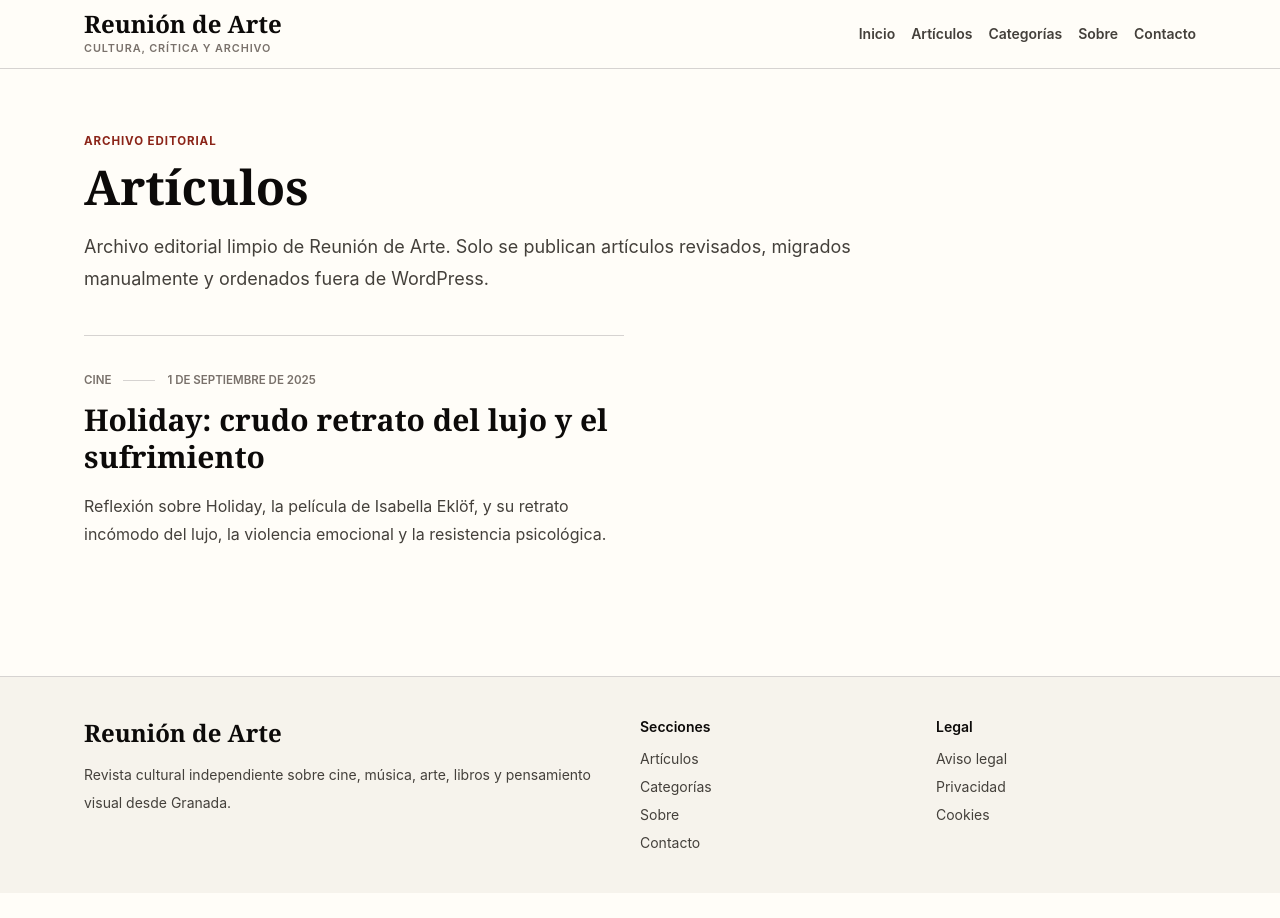
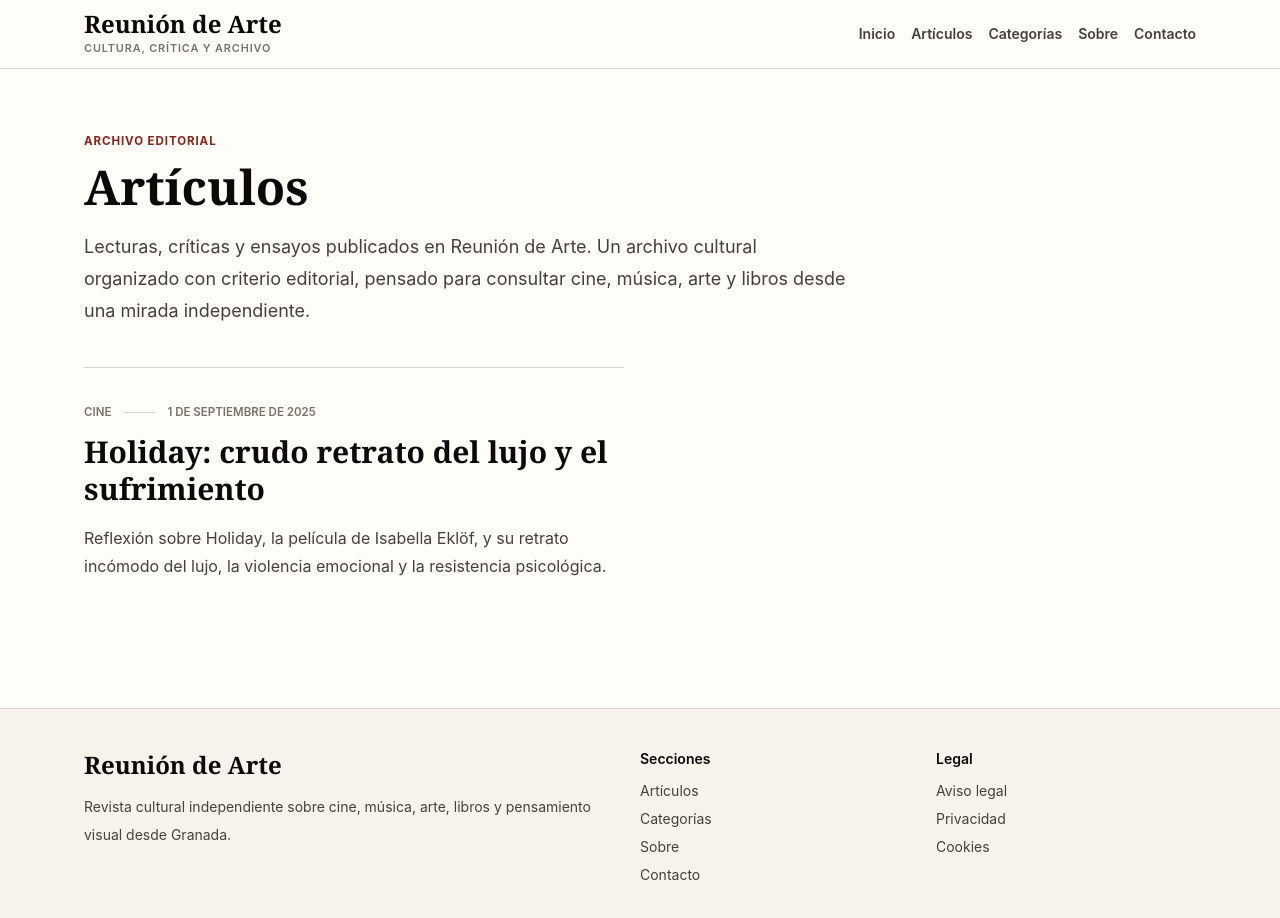
Before and after one commit to RDAJose/reuniondearte-web-oficial, a Next.js app: page /articulos in a window 1280 px wide. Shown: the top 918 px of the page. Before the commit the page ends 893 px from the top, so only its background shows below. Built offline with nearby package versions, Linux system fonts and the light colour scheme; no server answers.

Commit message:
Refine archive and category page copy

```diff
--- a/app/articulos/page.tsx
+++ b/app/articulos/page.tsx
@@ -12,8 +12,9 @@ export default async function ArticulosPage() {
       </h1>
 
       <p className="mt-5 max-w-3xl text-lg leading-8 text-stone-700">
-        Archivo editorial limpio de Reunión de Arte. Solo se publican artículos
-        revisados, migrados manualmente y ordenados fuera de WordPress.
+        Lecturas, críticas y ensayos publicados en Reunión de Arte. Un archivo
+        cultural organizado con criterio editorial, pensado para consultar cine,
+        música, arte y libros desde una mirada independiente.
       </p>
 
       {articles.length === 0 ? (
@@ -22,9 +23,9 @@ export default async function ArticulosPage() {
             Archivo en preparación
           </h2>
           <p className="mt-4 leading-7 text-stone-700">
-            La nueva web oficial está preparada para publicar artículos en
-            Markdown con imágenes locales y enlaces. Los textos migrados desde el
-            archivo anterior se irán revisando y publicando de forma selectiva.
+             Estamos preparando nuevas publicaciones revisadas editorialmente. El archivo
+             se irá ampliando de forma progresiva con textos seleccionados y contenidos
+             organizados por áreas culturales.
           </p>
         </div>
       ) : (
--- a/app/categorias/page.tsx
+++ b/app/categorias/page.tsx
@@ -12,8 +12,9 @@ export default async function CategoriasPage() {
       </h1>
 
       <p className="mt-5 max-w-3xl text-lg leading-8 text-stone-700">
-        Archivo editorial organizado por áreas culturales. Cada categoría reúne
-        artículos publicados y revisados manualmente.
+         Explora Reunión de Arte por áreas culturales. Cine, música, arte y libros
+         reunidos en secciones claras para navegar el archivo editorial de forma
+         ordenada.
       </p>
 
       <div className="mt-10 grid gap-x-8 gap-y-6 md:grid-cols-2">
```
